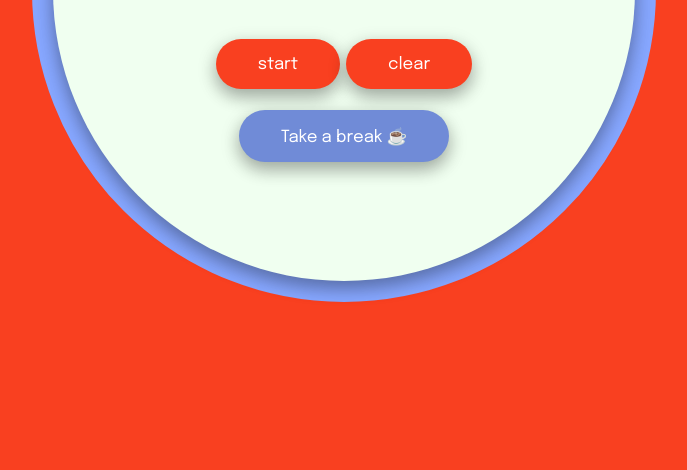
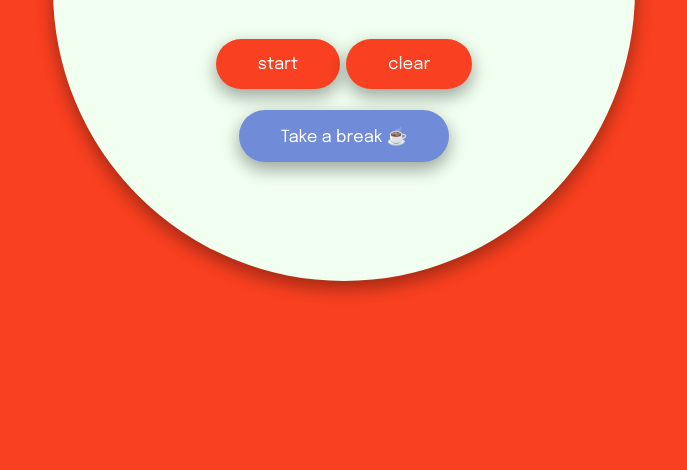
Before and after one commit to fac21/chunzg-timer, a plain HTML site: page index.html in a window 1280 px wide. Shown: the part 330-800 px from the top of the page, without its empty margins (296-983 px from the left). Drawn offline with Linux system fonts and the light colour scheme.

Commit message:
Fix circle1 appearing

```diff
--- a/style.css
+++ b/style.css
@@ -81,6 +81,7 @@ span {
     width: 15rem;
     height: 15rem;
     z-index: 1;
+    background-color:rgb(249, 64, 32);
 }
 .box1 {
     right: 0;
@@ -120,8 +121,6 @@ span {
 .rotate4 {
     transform: rotate(90deg);
 }
-
-
 
 #inner-circle {
     position: absolute;
```
